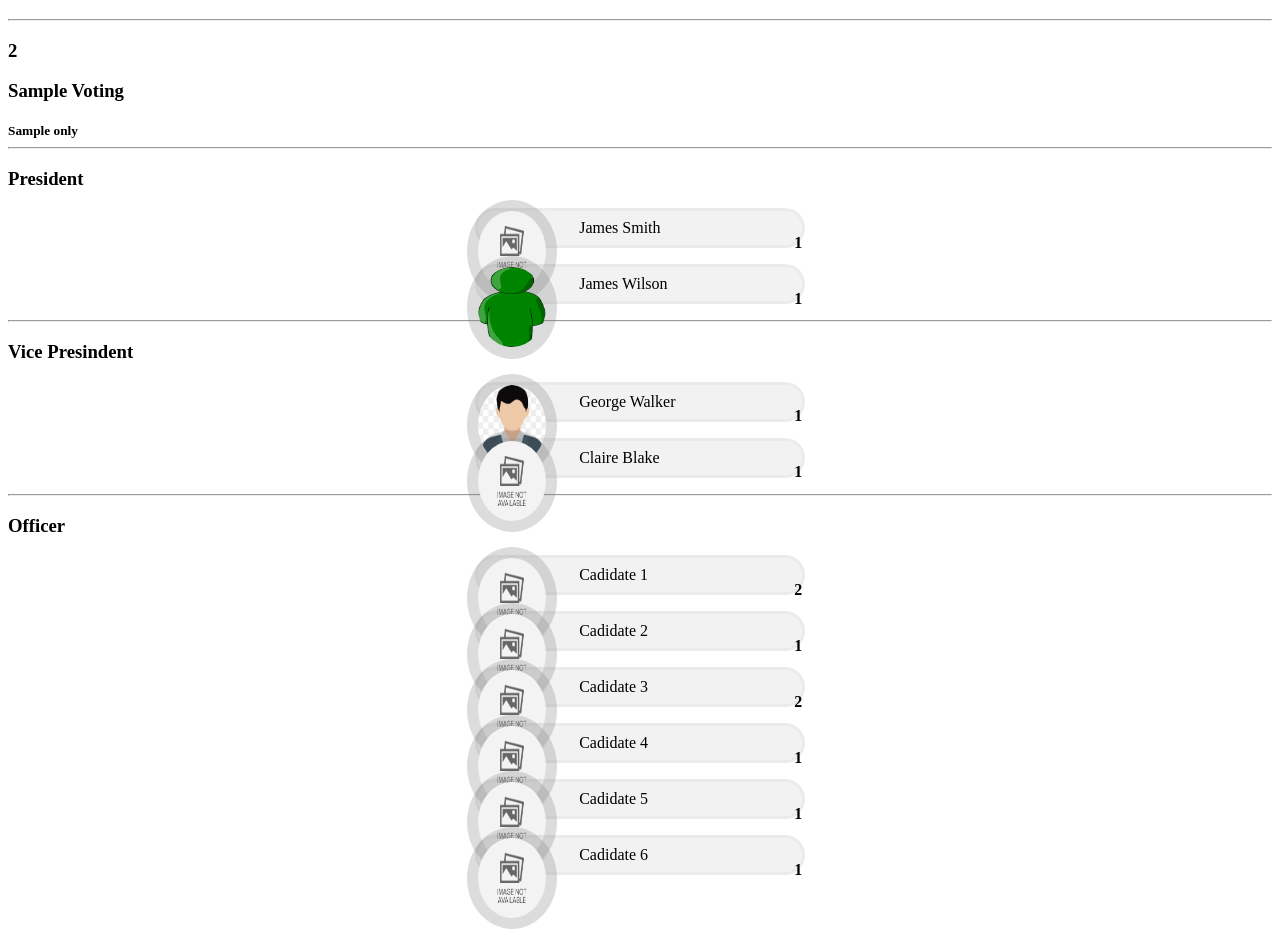
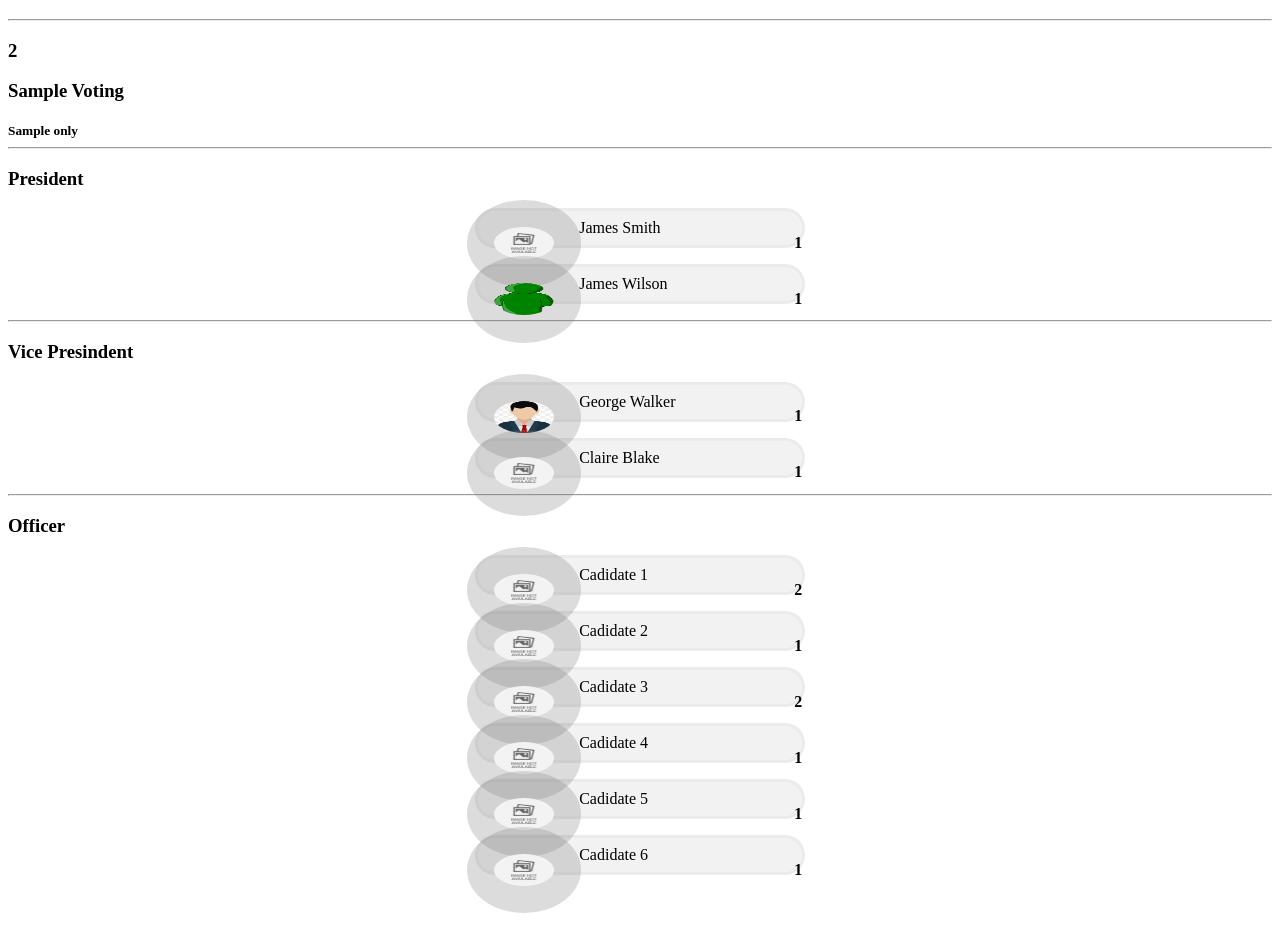
Before and after one commit to codeblooded100/Voting-System-updated, a PHP site: page /home.php in a window 1280 px wide. Shown: the part 145-1074 px from the top of the page. Run offline with PHP 8.4, Linux system fonts and the light colour scheme; data comes from the database, SQL or seed files in the repository; data that the repository does not hold is empty.

Commit message:
make it better

```diff
--- a/home.php
+++ b/home.php
@@ -65,9 +65,9 @@
 }
 	.img-field {
 	    display: flex;
-	    height: 10vh;
-	    width: 5.3vw;
-	    padding: .7em;
+	    height: 4vh;
+	    width: 4.7vw;
+	    padding: 1.7em;
 	    background: #80808047;
 	    border-radius: 50%;
 	    position: absolute;
```
Also changed, not shown: assets/img/1646616720_cossa3.jpg (added), assets/img/1646616780_cossa.jpeg (added).
